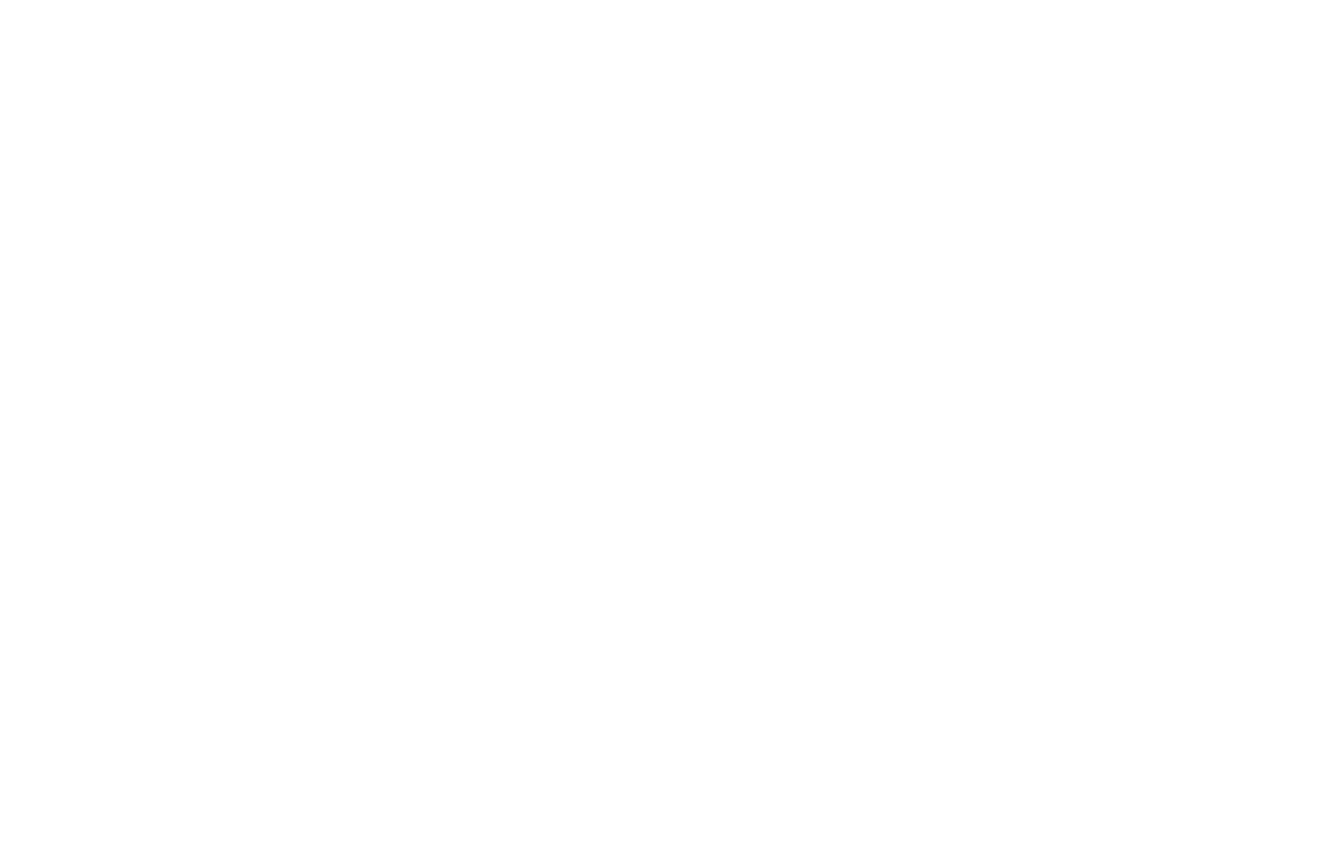
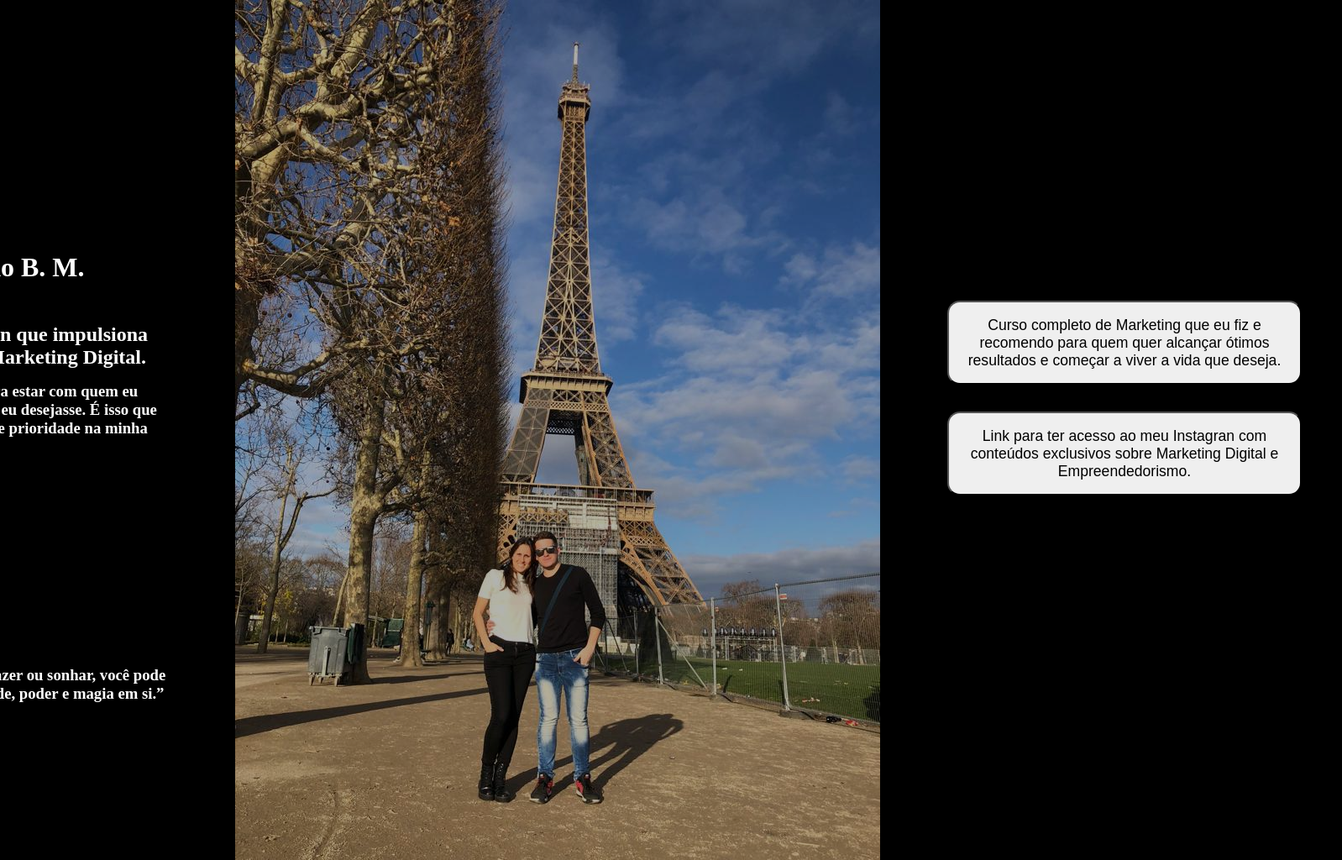
Before and after one commit to LuizFernandoBMoragas/personal-website, a plain HTML site: page index.html in a window 1280 px wide. Shown: the whole page at 84% size, 1598 px wide, since content can reach past the window. Before the commit the page ends 800 px from the top, so only its background shows below. Drawn offline with Linux system fonts and the light colour scheme.

Commit message:
starting website

```diff
--- a/index.html
+++ b/index.html
@@ -5,6 +5,46 @@
     <meta http-equiv="X-UA-Compatible" content="IE=edge" />
     <meta name="viewport" content="width=device-width, initial-scale=1.0" />
     <title>Acesso Direto aos Links</title>
+    <link rel="stylesheet" href="style.css" />
   </head>
-  <body></body>
+  <body>
+    <div class="wrapper">
+      <div class="my-name">
+        <h1>Luiz Fernando B. M.</h1>
+        <h2>
+          Programador e Web Design que impulsiona seus negócios através do
+          Marketing Digital.
+        </h2>
+        <h3>
+          Sempre acreditei que liberdade era estar com quem eu quisesse, no
+          momento e lugar que eu desejasse. É isso que torna o mundo dos
+          negócios online prioridade na minha vida profissional.
+        </h3>
+        <h3 class="frase">
+          “Qualquer coisa que você possa fazer ou sonhar, você pode começar. A
+          ousadia tem genialidade, poder e magia em si.” (John Anster)
+        </h3>
+      </div>
+      <div class="img-wrapper">
+        <img
+          src="./images/nosTorreEif..jpeg"
+          alt="Minha imagem na Torre Eiffel"
+        />
+      </div>
+      <div class="personal-links">
+        <a href="#"
+          ><button>
+            Curso completo de Marketing que eu fiz e recomendo para quem quer
+            alcançar ótimos resultados e começar a viver a vida que deseja.
+          </button></a
+        >
+        <a href="#"
+          ><button>
+            Link para ter acesso ao meu Instagran com conteúdos exclusivos sobre
+            Marketing Digital e Empreendedorismo.
+          </button></a
+        >
+      </div>
+    </div>
+  </body>
 </html>
--- a/style.css
+++ b/style.css
@@ -0,0 +1,61 @@
+* {
+  margin: 0;
+  padding: 0;
+  list-style: none;
+  text-decoration: none;
+}
+
+body {
+  background-color: black;
+  display: flex;
+  flex-direction: column;
+  align-items: center;
+}
+.wrapper {
+  display: flex;
+  gap: 5rem;
+}
+.my-name {
+  width: 470px;
+  color: white;
+  display: flex;
+  flex-direction: column;
+  align-items: center;
+  margin-left: 3rem;
+}
+
+h1 {
+  margin-left: -1rem;
+  margin-top: 300px;
+  margin-bottom: 3rem;
+}
+
+h2 {
+  margin-bottom: 1rem;
+}
+
+.frase {
+  margin-top: 250px;
+}
+
+.img-wrapper img {
+  /* object-fit: cover; */
+  opacity: 0.7;
+}
+
+.personal-links {
+  width: 470px;
+  display: flex;
+  flex-direction: column;
+  justify-content: center;
+  margin-top: -5rem;
+  gap: 2rem;
+}
+
+button {
+  margin-right: 3rem;
+  height: 100px;
+  padding: 0.5rem;
+  font-size: 1.1rem;
+  border-radius: 15px;
+}
```
Also changed, not shown: images/nosTorreEif..jpeg (added).
